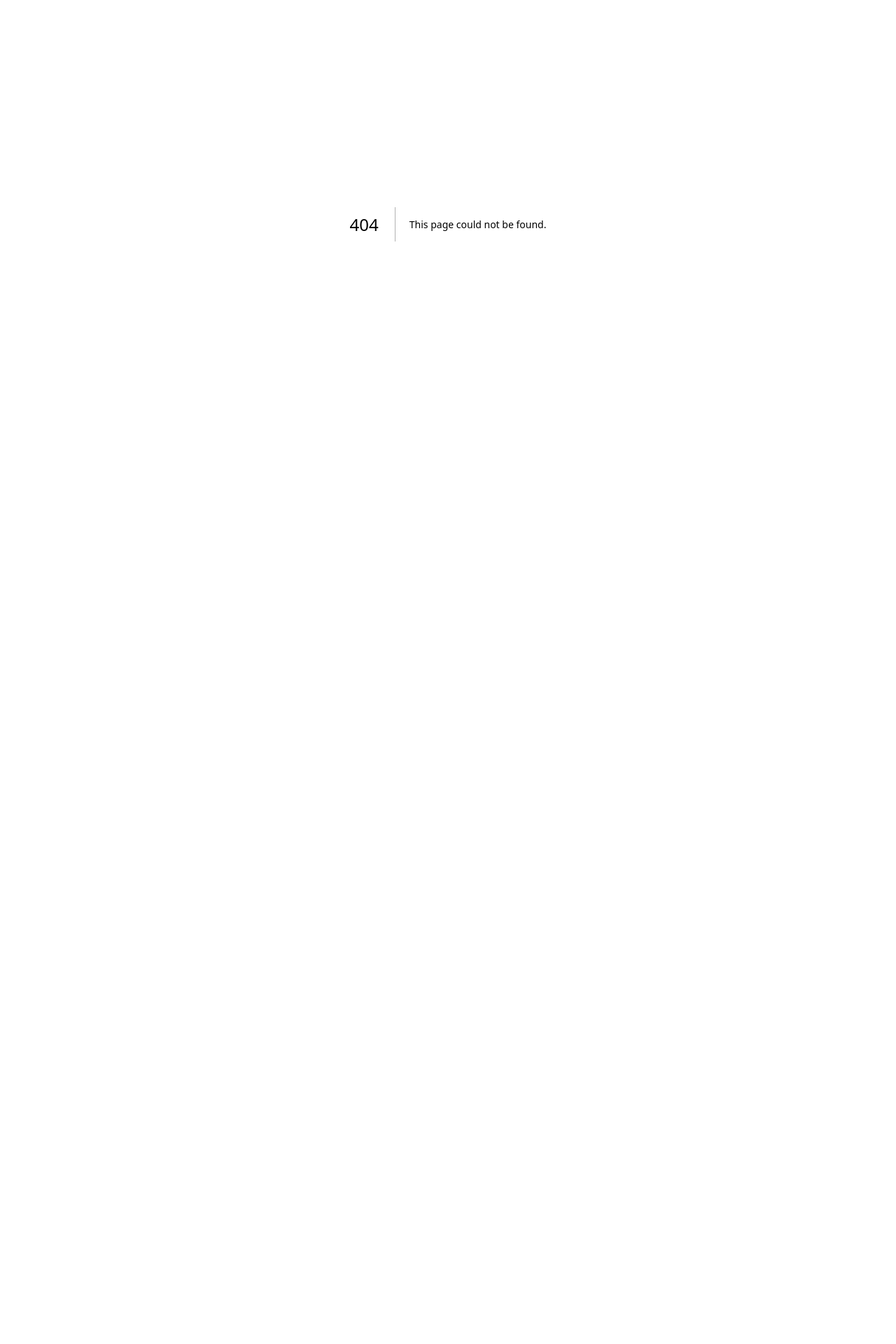
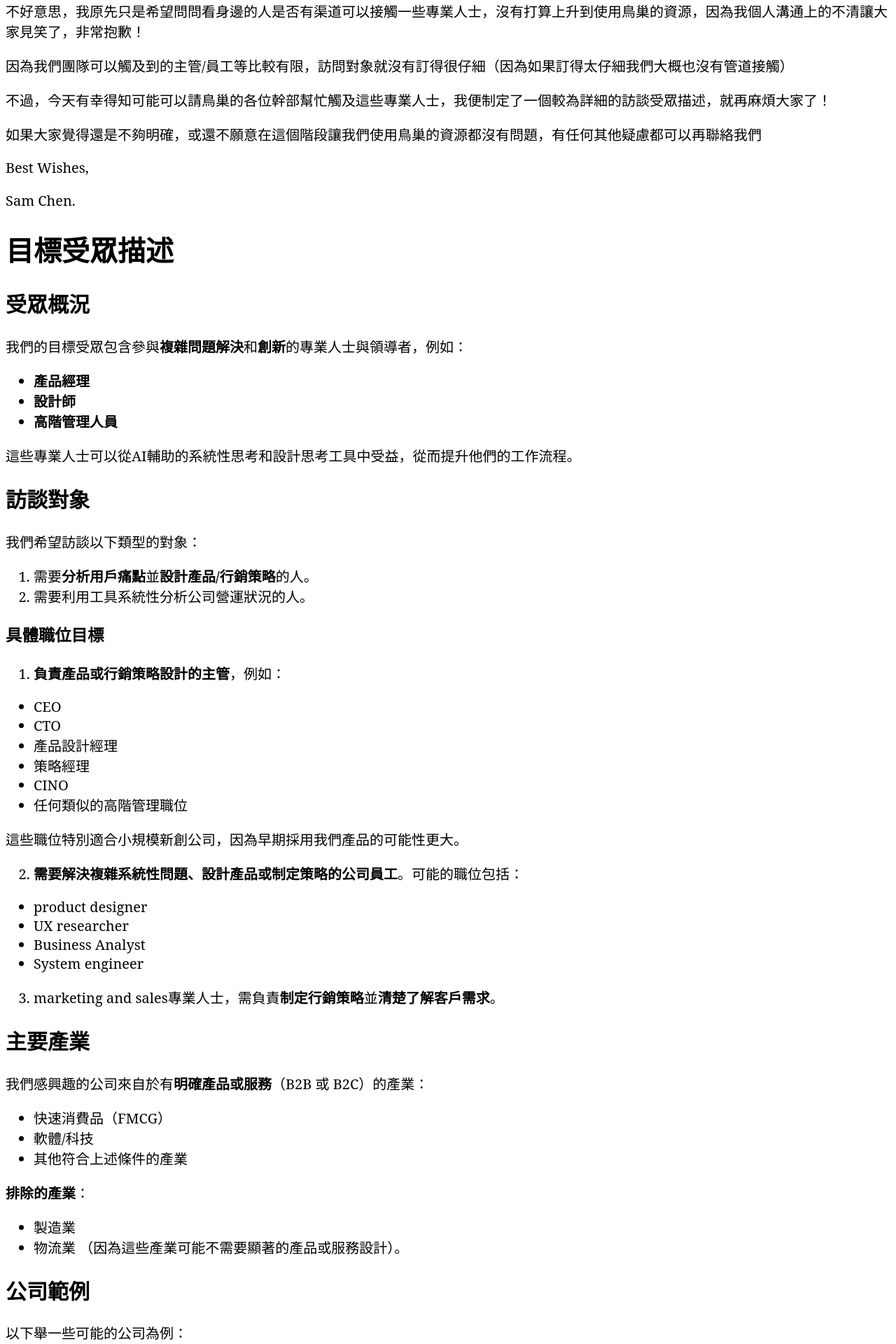
Before and after one commit to adastra-tw/docs, a Next.js app: page /interview_TA in a window 1280 px wide. Before the commit this address had no page. Shown: the part 80-2000 px from the top of the page at 70% size. Before the commit the page ends 800 px from the top, so only its background shows below. Built offline with nearby package versions, Linux system fonts and the light colour scheme.

Commit message:
written a more detailed version of our target audiance description for the cadre of NEST

```diff
--- /dev/null
+++ b/pages/interview_TA.mdx
@@ -0,0 +1,66 @@
+### 致鳥巢幹部們
+不好意思，我原先只是希望問問看身邊的人是否有渠道可以接觸一些專業人士，沒有打算上升到使用鳥巢的資源，因為我個人溝通上的不清讓大家見笑了，非常抱歉！
+
+因為我們團隊可以觸及到的主管/員工等比較有限，訪問對象就沒有訂得很仔細（因為如果訂得太仔細我們大概也沒有管道接觸）
+
+不過，今天有幸得知可能可以請鳥巢的各位幹部幫忙觸及這些專業人士，我便制定了一個較為詳細的訪談受眾描述，就再麻煩大家了！
+
+如果大家覺得還是不夠明確，或還不願意在這個階段讓我們使用鳥巢的資源都沒有問題，有任何其他疑慮都可以再聯絡我們
+
+Best Wishes,
+
+Sam Chen.
+
+# 目標受眾描述
+
+## 受眾概況
+我們的目標受眾包含參與**複雜問題解決**和**創新**的專業人士與領導者，例如：
+- **產品經理**
+- **設計師**
+- **高階管理人員**
+
+這些專業人士可以從AI輔助的系統性思考和設計思考工具中受益，從而提升他們的工作流程。
+
+## 訪談對象
+我們希望訪談以下類型的對象：
+1. 需要**分析用戶痛點**並**設計產品/行銷策略**的人。
+2. 需要利用工具系統性分析公司營運狀況的人。
+
+### 具體職位目標
+1. **負責產品或行銷策略設計的主管**，例如：
+- CEO
+- CTO
+- 產品設計經理
+- 策略經理
+- CINO
+- 任何類似的高階管理職位
+
+這些職位特別適合小規模新創公司，因為早期採用我們產品的可能性更大。
+
+2. **需要解決複雜系統性問題、設計產品或制定策略的公司員工**。可能的職位包括：
+- product designer
+- UX researcher
+- Business Analyst
+- System engineer
+
+3. marketing and sales專業人士，需負責**制定行銷策略**並**清楚了解客戶需求**。
+
+## 主要產業
+我們感興趣的公司來自於有**明確產品或服務**（B2B 或 B2C）的產業：
+- 快速消費品（FMCG）
+- 軟體/科技
+- 其他符合上述條件的產業
+
+**排除的產業**：
+ - 製造業
+ - 物流業
+（因為這些產業可能不需要顯著的產品或服務設計）。
+
+## 公司範例
+以下舉一些可能的公司為例：
+- Gogoro
+- Airbnb
+- Notion
+- Canva
+
+我們預計不同職位對於思考框架會有不同需求，因此廣泛的樣本可能會包含我們尚未考慮到的需求。
```
